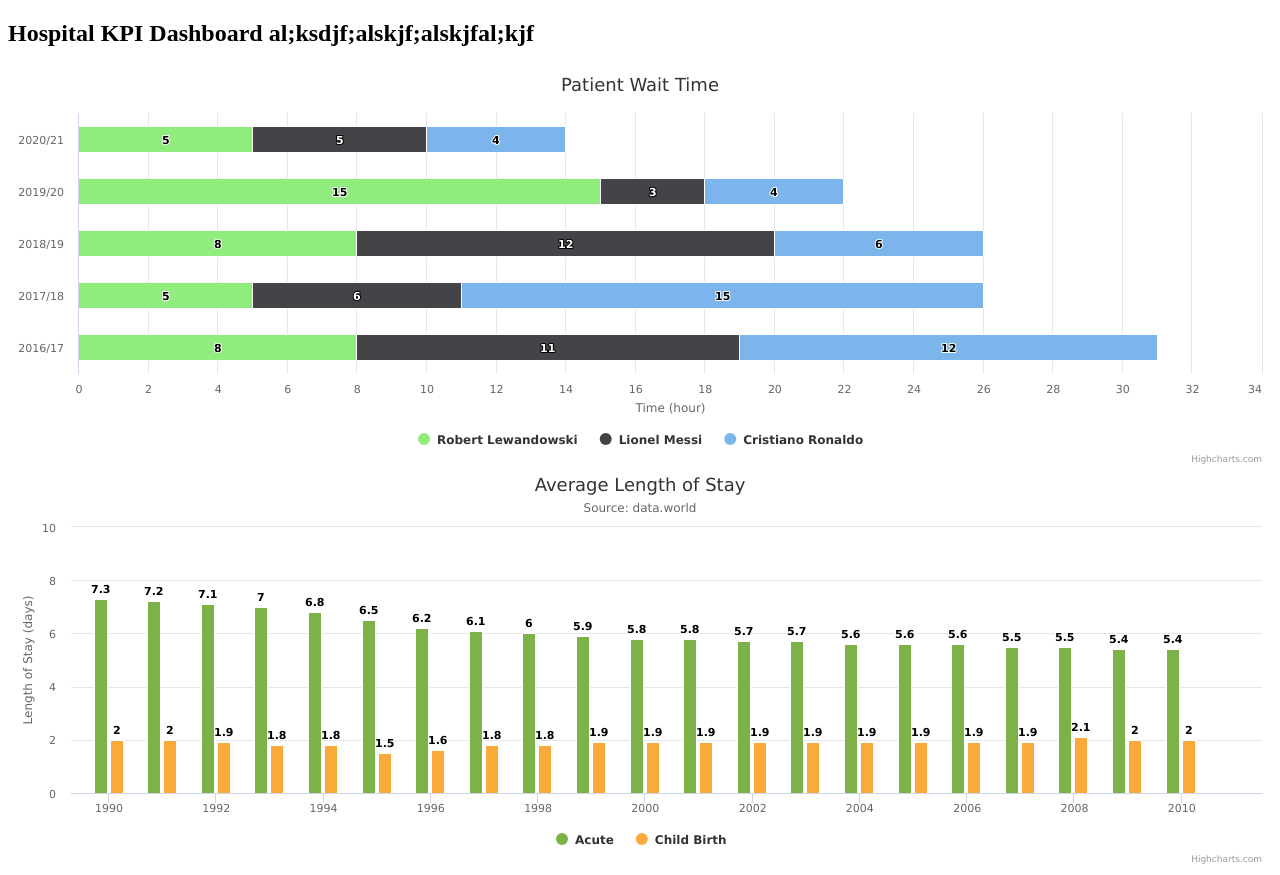
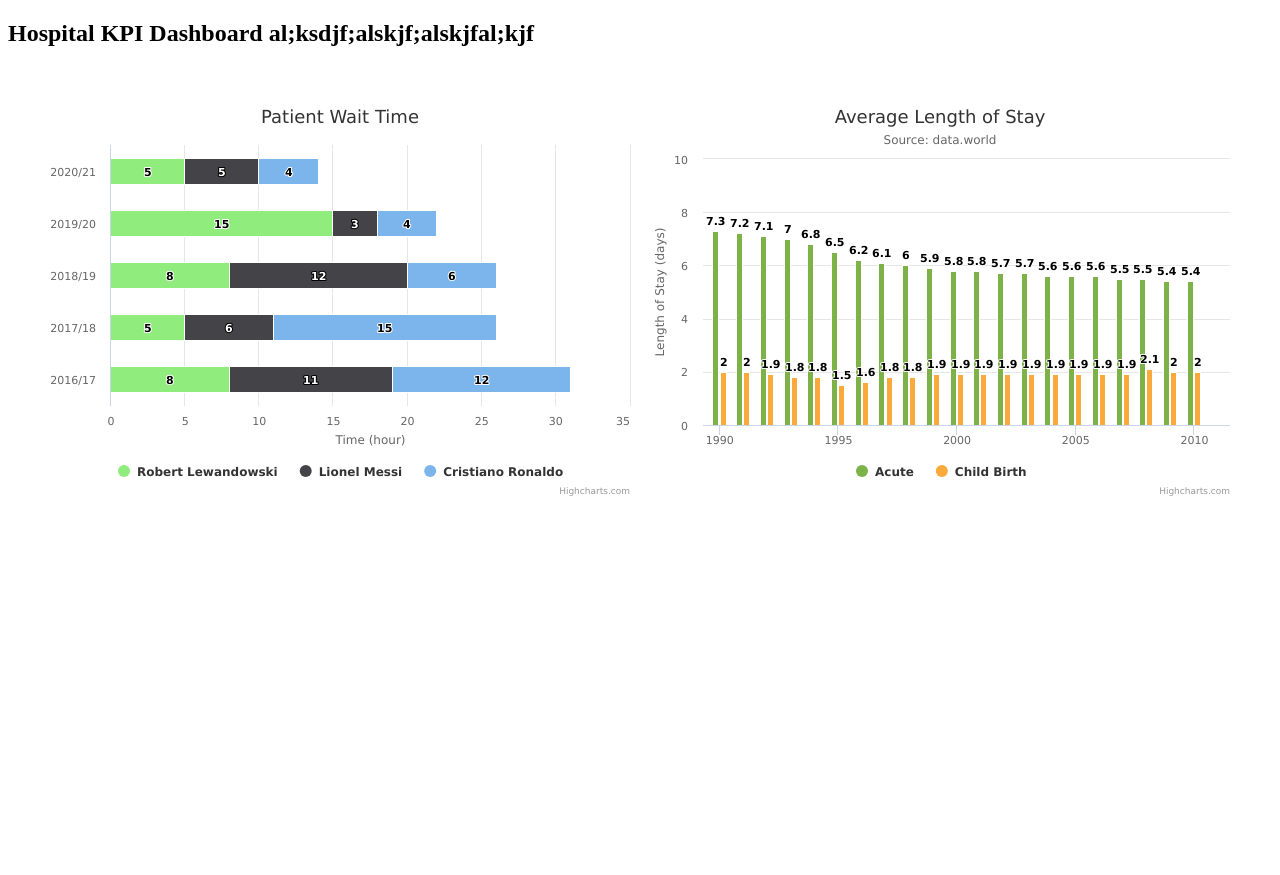
Before and after one commit to thivu19/argo-hospital-dashboard, a Next.js app: page /hospital in a window 1280 px wide. After the commit the page ends 800 px from the top, so only its background shows below. Built offline with nearby package versions, Linux system fonts and the light colour scheme.

Commit message:
css styling

```diff
--- a/pages/hospital.tsx
+++ b/pages/hospital.tsx
@@ -5,6 +5,7 @@ import PrimaryLayout from '../components/layouts/primary/PrimaryLayout';
 import SidebarLayout from '../components/layouts/sidebar/SidebarLayout';
 import acute from '../public/acute_data';
 import childbirth from '../public/childbirth_data';
+import styles from '../styles/Hospital.module.css';
 import { NextPageWithLayout } from './page';
 
 const acuteValues: number[] = acute.map((object) => object.Value);
@@ -112,6 +113,7 @@ const Hospital: NextPageWithLayout = (props: HighchartsReact.Props) => {
   return (
     <section className="bg-gradient-to-r from-cyan-500 to-blue-500">
       <h1>Hospital KPI Dashboard al;ksdjf;alskjf;alskjfal;kjf</h1>
+      <div className={styles.display}>
         <HighchartsReact
           highcharts={Highcharts}
           options={options}
@@ -124,6 +126,7 @@ const Hospital: NextPageWithLayout = (props: HighchartsReact.Props) => {
           ref={chartComponentRef}
           {...props}
         />
+      </div>
     </section>
   );
 };
--- /dev/null
+++ b/styles/Hospital.module.css
@@ -0,0 +1,4 @@
+.display {
+  display: flex;
+  padding: 2rem;
+}
```
Lines whose indentation alone changed are shown as unchanged.
